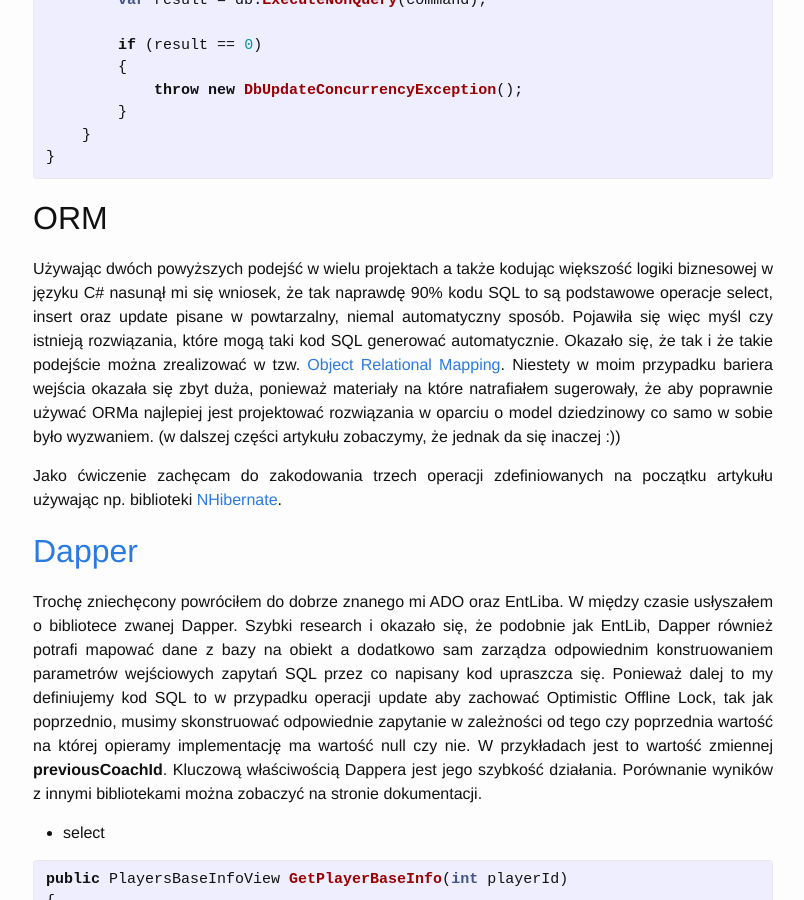
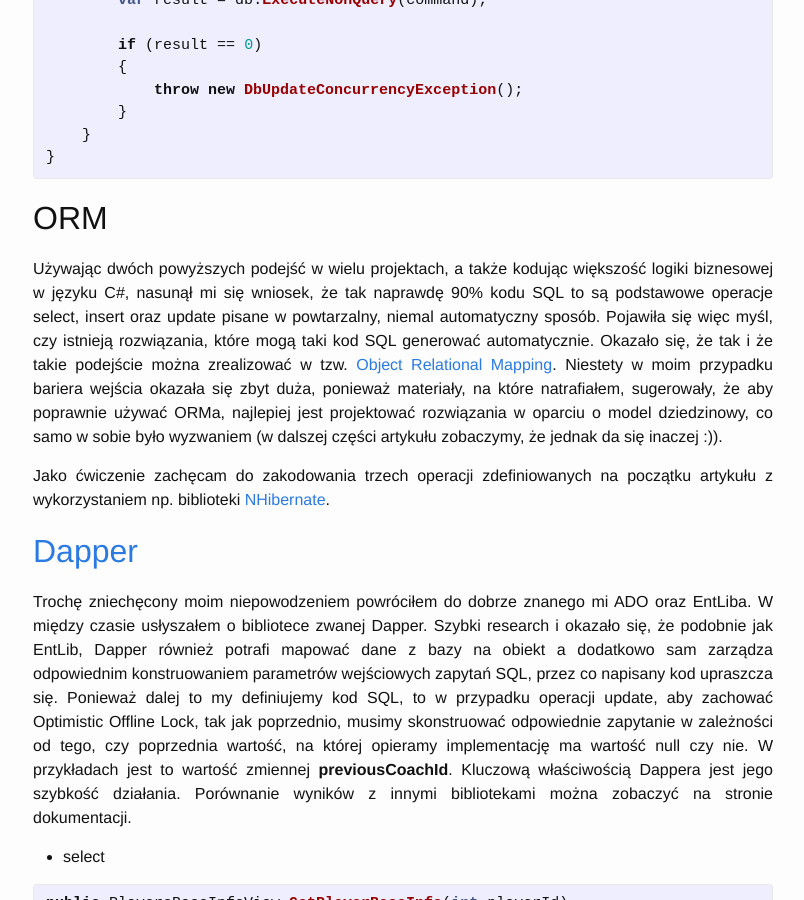
Before and after one commit to mikedevbo/mikedevbo.github.io, a Jekyll site: the page built from _posts/2018-12-27-5-ways-of-communicating-with-relational-database.md, in a window 1280 px wide and 900 px high, scrolled down 6617 px. Shown: the whole window, without its empty margins (237-1041 px from the left). Built offline with Jekyll 4.4.1, drawn with Linux system fonts in a browser that asks for light colours; some of the changed text lies outside the part shown.

Commit message:
text correction

```diff
--- a/_posts/2018-12-27-5-ways-of-communicating-with-relational-database.md
+++ b/_posts/2018-12-27-5-ways-of-communicating-with-relational-database.md
@@ -12,7 +12,7 @@ Kodując tzw. "back-end" w biznesowych systemach informatycznych w 90% mamy do c
 
 ## [ADO.NET][2]
 
-Początki to najbardziej podstawowy sposób łączenia się z bazą danych czyli ADO.NET. W przykładach kod SQL zawarty jest w kodzie C#. W rzeczywistości kod SQL pisany był w procedurach składowanych tak aby nie mieszać go z kodem C#. ADO.NET umożliwia wywoływanie procedur składowanych poprzez odpowiednie ustawienie obiektu SQLCommand:
+Początki to najbardziej podstawowy sposób łączenia się z bazą danych, czyli ADO.NET. W przykładach kod SQL zawarty jest w kodzie C#. W rzeczywistości kod SQL pisany był w procedurach składowanych tak, aby nie mieszać go z kodem C#. ADO.NET umożliwia wywoływanie procedur składowanych poprzez odpowiednie ustawienie obiektu SQLCommand:
 
 **command.CommandType = CommandType.StoredProcedure;**
 
@@ -295,13 +295,13 @@ public void SetPlayerCoach(int playerId, int? newCoachId, int? previousCoachId)
 
 ## ORM
 
-Używając dwóch powyższych podejść w wielu projektach a także kodując większość logiki biznesowej w języku C# nasunął mi się wniosek, że tak naprawdę 90% kodu SQL to są podstawowe operacje select, insert oraz update pisane w powtarzalny, niemal automatyczny sposób. Pojawiła się więc myśl czy istnieją rozwiązania, które mogą taki kod SQL generować automatycznie. Okazało się, że tak i że takie podejście można zrealizować w tzw. [Object Relational Mapping][8]. Niestety w moim przypadku bariera wejścia okazała się zbyt duża, ponieważ materiały na które natrafiałem sugerowały, że aby poprawnie używać ORMa najlepiej jest projektować rozwiązania w oparciu o model dziedzinowy co samo w sobie było wyzwaniem. (w dalszej części artykułu zobaczymy, że jednak da się inaczej :))
+Używając dwóch powyższych podejść w wielu projektach, a także kodując większość logiki biznesowej w języku C#, nasunął mi się wniosek, że tak naprawdę 90% kodu SQL to są podstawowe operacje select, insert oraz update pisane w powtarzalny, niemal automatyczny sposób. Pojawiła się więc myśl, czy istnieją rozwiązania, które mogą taki kod SQL generować automatycznie. Okazało się, że tak i że takie podejście można zrealizować w tzw. [Object Relational Mapping][8]. Niestety w moim przypadku bariera wejścia okazała się zbyt duża, ponieważ materiały, na które natrafiałem, sugerowały, że aby poprawnie używać ORMa, najlepiej jest projektować rozwiązania w oparciu o model dziedzinowy, co samo w sobie było wyzwaniem (w dalszej części artykułu zobaczymy, że jednak da się inaczej :)).
 
-Jako ćwiczenie zachęcam do zakodowania trzech operacji zdefiniowanych na początku artykułu używając np. biblioteki [NHibernate][9].
+Jako ćwiczenie zachęcam do zakodowania trzech operacji zdefiniowanych na początku artykułu z wykorzystaniem np. biblioteki [NHibernate][9].
 
 ## [Dapper][4]
 
-Trochę zniechęcony powróciłem do dobrze znanego mi ADO oraz EntLiba. W między czasie usłyszałem o bibliotece zwanej Dapper. Szybki research i okazało się, że podobnie jak EntLib, Dapper również potrafi mapować dane z bazy na obiekt a dodatkowo sam zarządza odpowiednim konstruowaniem parametrów wejściowych zapytań SQL przez co napisany kod upraszcza się. Ponieważ dalej to my definiujemy kod SQL to w przypadku operacji update aby zachować Optimistic Offline Lock, tak jak poprzednio, musimy skonstruować odpowiednie zapytanie w zależności od tego czy poprzednia wartość na której opieramy implementację ma wartość null czy nie. W przykładach jest to wartość zmiennej **previousCoachId**. Kluczową właściwością Dappera jest jego szybkość działania. Porównanie wyników z innymi bibliotekami można zobaczyć na stronie dokumentacji.
+Trochę zniechęcony moim niepowodzeniem powróciłem do dobrze znanego mi ADO oraz EntLiba. W między czasie usłyszałem o bibliotece zwanej Dapper. Szybki research i okazało się, że podobnie jak EntLib, Dapper również potrafi mapować dane z bazy na obiekt a dodatkowo sam zarządza odpowiednim konstruowaniem parametrów wejściowych zapytań SQL, przez co napisany kod upraszcza się. Ponieważ dalej to my definiujemy kod SQL, to w przypadku operacji update, aby zachować Optimistic Offline Lock, tak jak poprzednio, musimy skonstruować odpowiednie zapytanie w zależności od tego, czy poprzednia wartość, na której opieramy implementację ma wartość null czy nie. W przykładach jest to wartość zmiennej **previousCoachId**. Kluczową właściwością Dappera jest jego szybkość działania. Porównanie wyników z innymi bibliotekami można zobaczyć na stronie dokumentacji.
 
 * select
 
@@ -381,7 +381,7 @@ public void SetPlayerCoach(int playerId, int? newCoachId, int? previousCoachId)
 
 ## [Simple.Data][5]
 
-W nowym projekcie zapadła decyzja aby jeden z podsystemów zrealizować w oparciu o platformę [Particular.net][10], której sercem jest framework [NServiceBus][11]. W tamtym czasie jego najnowszą wersją była wersja v5. Wybór technologii dostępu do bazy danych miał być prosty - Dapper, ale natrafiłem na bibliotekę Simple.Data. Okazała się ona strzałem w dziesiątkę. Spełniała wszystkie kryteria, których potrzebowałem. Pierwszą istotną zmianą w stosunku do poprzedników (nie wliczając ORMa) jest to, że kod SQL generowany jest automatycznie przez co zauważalnie zmniejsza się ilość kodu do napisania. Drugą istotną zmianą jest to, że Simple.Data opiera się o typ **dynamic** wprowadzony w **C# 4.0**. Trzecią istotną zmianą jest sposób w jaki konstruowany jest update z zachowaniem Optimistic Offline Lock. Metoda **UpdateAll** ze zdefiniowanym odpowiednim **Condition** sama wygeneruje odpowiedni warunek **WHERE** w zależności od tego czy poprzednia wartość zmiennej na której opieramy implementację (**previousCoachId**) ma wartość null czy nie.
+W nowym projekcie zapadła decyzja, aby jeden z podsystemów zrealizować w oparciu o platformę [Particular.net][10], której sercem jest framework [NServiceBus][11]. W tamtym czasie jego najnowszą wersją była wersja v5. Wybór technologii dostępu do bazy danych miał być prosty - Dapper, ale natrafiłem na bibliotekę Simple.Data. Okazała się ona strzałem w dziesiątkę. Spełniała wszystkie kryteria, których potrzebowałem. Pierwszą istotną zmianą w stosunku do poprzedników (nie wliczając ORMa) jest to, że kod SQL generowany jest automatycznie, przez co zauważalnie zmniejsza się ilość kodu do napisania. Drugą istotną zmianą jest to, że Simple.Data opiera się o typ **dynamic** wprowadzony w **C# 4.0**. Trzecią istotną zmianą jest sposób, w jaki konstruowany jest update z zachowaniem Optimistic Offline Lock. Metoda **UpdateAll** ze zdefiniowanym odpowiednim **Condition** sama wygeneruje odpowiedni warunek **WHERE** w zależności od tego, czy poprzednia wartość zmiennej, na której opieramy implementację (**previousCoachId**) ma wartość null czy nie.
 
 * select
 
@@ -467,9 +467,9 @@ N'@p1 int,@p2 int,@p3 int',@p1=3,@p2=1,@p3=2
 
 ## [Entity Framework][6]
 
-Kolejny projekt, kolejne decyzje projektowe. Pierwszy wybór to oczywiście realizacja funkcjonalności w oparciu o platformę Particular.net oraz framework NServiceBus. W tym czasie zespół rozwijający framework wydał jego v6 wersję wprowadzając [wiele nowości][12]. Jedną z nich jest pełne wsparcie [C# 5.0 async/await][13]. W kontekście wyboru sposobu łączenia się z bazą danych wskazanym było mieć bibliotekę, która również wspierała asynchroniczność przy wywoływaniu zapytań do bazy. Simple.Data jako produkt skończony nie oferowała takiego wsparcia, trzeba więc było wybrać coś innego. Pierwsza myśl - powrót do Dappera. Druga myśl - "A może dać ponownie szansę podejściu ORM?". Decyzja o ponownym wykorzystaniu ORMa nie była łatwa, zwłaszcza po wcześniejszych niezbyt udanych doświadczeniach. W ramach tzw. [Spikea][14] postawiłem bibliotece takie oto wymagania do spełnienia aby zdecydować się na jej wybór:
+Kolejny projekt, kolejne decyzje projektowe. Pierwszy wybór to oczywiście realizacja funkcjonalności w oparciu o platformę Particular.net oraz framework NServiceBus. W tym czasie zespół rozwijający framework wydał jego wersję v6, wprowadzając [wiele nowości][12]. Jedną z nich jest pełne wsparcie [C# 5.0 async/await][13]. W kontekście wyboru sposobu łączenia się z bazą danych wskazanym było mieć bibliotekę, która również wspierała asynchroniczność przy wywoływaniu zapytań do bazy. Simple.Data jako produkt skończony nie oferowała takiego wsparcia, trzeba więc było wybrać coś innego. Pierwsza myśl - powrót do Dappera. Druga myśl - "A może dać ponownie szansę podejściu ORM?". Decyzja o ponownym wykorzystaniu ORMa nie była łatwa, zwłaszcza po wcześniejszych niezbyt udanych doświadczeniach. W ramach tzw. [Spikea][14] postawiłem bibliotece takie oto wymagania do spełnienia, aby zdecydować się na jej wybór:
 
-* chcę jej używać jako warstwa dostępu do bazy danych tak samo jak pozostałe biblioteki w oderwaniu od sposobu projektowania rozwiązania
+* chcę jej używać jako warstwa dostępu do bazy danych, tak samo jak pozostałe biblioteki w oderwaniu od sposobu projektowania rozwiązania
 * wsparcie dla trzech operacji wymienionych na początku tego artykułu:
     * select z widoku bazodanowego
     * insert do tabeli
@@ -477,7 +477,7 @@ Kolejny projekt, kolejne decyzje projektowe. Pierwszy wybór to oczywiście real
 * w razie potrzeby chcę mieć możliwość napisania własnego SQLa lub wywołania procedury składowanej
 * kod C# ma być prosty i czytelny
 
-Po zakończeniu Spikea okazało się, że Entity Framework spełnia wszystkie te wymagania a dodatkowo sprawdza się przy projektowaniu rozwiązań opartych o messaging. Podobnie jak w przypadku Simple.Data kod SQL generowany jest automatycznie. W przypadku konstruowania operacji update z Optimistic Offline Lock odpowiedni warunek **WHERE** również generowany jest automatycznie w zależności od tego czy poprzednia wartość zmiennej na której opieramy implementację ma wartość null czy nie. Różnicą w porównaniu do Simple.Data jest sposób poinstruowania Entity Frameworka, które property obiektu ma być uwzględnione przy generowaniu zapytania SQL. Takie property należy oznaczyć specjalnym atrybutem:
+Po zakończeniu Spikea okazało się, że Entity Framework spełnia wszystkie te wymagania a dodatkowo sprawdza się przy projektowaniu rozwiązań opartych o messaging. Podobnie jak w przypadku Simple.Data kod SQL generowany jest automatycznie. W przypadku konstruowania operacji update z Optimistic Offline Lock odpowiedni warunek **WHERE** również generowany jest automatycznie w zależności od tego, czy poprzednia wartość zmiennej, na której opieramy implementację ma wartość null czy nie. Różnicą w porównaniu do Simple.Data jest sposób poinstruowania Entity Frameworka, które property obiektu ma być uwzględnione przy generowaniu zapytania SQL. Takie property należy oznaczyć specjalnym atrybutem:
 
 {% highlight csharp %}
 [ConcurrencyCheck]
@@ -486,7 +486,7 @@ public int? CoachId { get; set; }
 
 Nie trzeba również ręcznie zgłaszać wyjątku **DbUpdateConcurrencyException**. Całość dzieje się automatycznie.
 
-Jeśli udało ci się zakodować rozwiązanie z sekcji ORM z użyciem np. NHibernatea to zapewne również tej biblioteki można używać w takim podejściu.
+Jeśli udało ci się zakodować rozwiązanie z sekcji ORM z użyciem np. NHibernatea, to zapewne również tej biblioteki można używać w takim podejściu.
 
 * select
 
@@ -581,8 +581,8 @@ WHERE (([Id] = @1) AND ([CoachId] = @2))
 
 ## Podsumowanie
 
-Znając różne możliwości łączenia się z bazą danych jesteśmy bardziej elastyczni w konstruowaniu rozwiązań.
-Przykładowo jeśli całość oparta jest na jednym podejściu, a któreś z zapytań do bazy danych trwa zbyt długo, to można tę jedną część zoptymalizować używając innego podejścia. Jeśli trafi nam się rozwój produktu gdzie zastosowano jedno z podejść to nie będzie dla nas problemem kontynuowanie pracy w tym podejściu. Oczywiście powyższa lista bibliotek nie jest listą skończoną podobnie jak wybór modelu relacyjnego do przechowywania danych nie jest jedynym możliwym wyborem.
+Znając różne możliwości łączenia się z bazą danych, jesteśmy bardziej elastyczni w konstruowaniu rozwiązań.
+Przykładowo jeśli całość oparta jest na jednym podejściu, a któreś z zapytań do bazy danych trwa zbyt długo, to można tę jedną część zoptymalizować, używając innego podejścia. Jeśli trafi nam się rozwój produktu, gdzie zastosowano jedno z podejść, to nie będzie dla nas problemem kontynuowanie pracy w tym podejściu. Oczywiście powyższa lista bibliotek nie jest listą skończoną, podobnie jak wybór modelu relacyjnego do przechowywania danych nie jest jedynym możliwym wyborem.
 
 Wszystkie powyższe przykłady dostępne są na [GitHubie].
 
```
Also changed, not shown: other parts of _posts/2018-12-27-5-ways-of-communicating-with-relational-database.md (+2 -2 lines).
